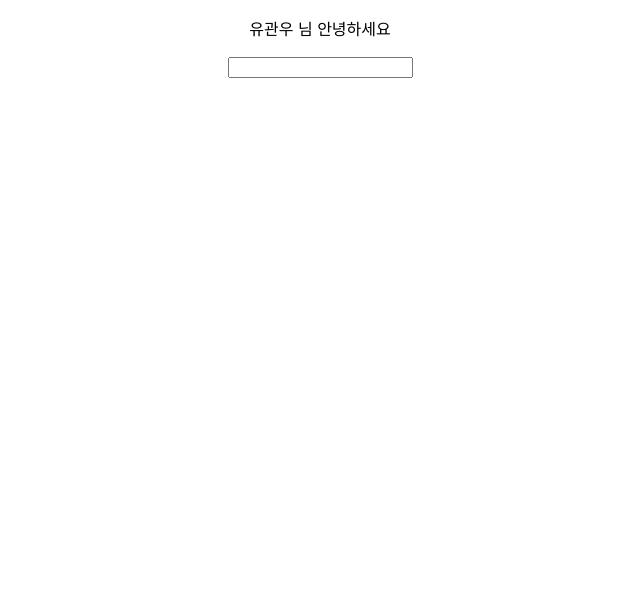
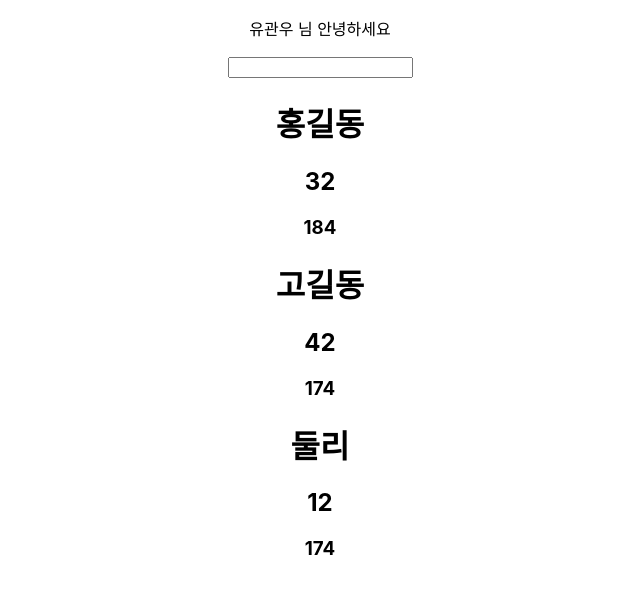
Before and after one commit to skymill2000/fintech_20210524, a React (Create React App) app in the folder fintech/: page / in a window 1280 px wide. Shown: the top 594 px of the page, without its empty margins (320-960 px from the left). Built offline with nearby package versions, Linux system fonts and the light colour scheme.

Commit message:
리스트 작성 완료

```diff
--- a/fintech/src/App.js
+++ b/fintech/src/App.js
@@ -2,8 +2,9 @@ import logo from "./logo.svg";
 import "./App.css";
 import Welcome from "./component/Welcome";
 import { useState } from "react";
+import ListComponent from "./component/ListComponent";
 
-function App() {
+const App = () => {
   let [userName, setUserName] = useState("유관우");
 
   const handleChangeName = (e) => {
@@ -16,8 +17,9 @@ function App() {
     <div className="App">
       <p>{userName} 님 안녕하세요</p>
       <input onChange={handleChangeName}></input>
+      <ListComponent></ListComponent>
     </div>
   );
-}
+};
 
 export default App;
--- /dev/null
+++ b/fintech/src/component/ListComponent.js
@@ -0,0 +1,24 @@
+import React, { useState } from "react";
+
+const ListComponent = () => {
+  const [array, setarray] = useState([
+    { name: "홍길동", age: "32", height: "184" },
+    { name: "고길동", age: "42", height: "174" },
+    { name: "둘리", age: "12", height: "174" },
+  ]);
+  return (
+    <div>
+      {array.map((user, index) => {
+        return (
+          <>
+            <h1 key={index}>{user.name}</h1>
+            <h2>{user.age}</h2>
+            <h3>{user.height}</h3>
+          </>
+        );
+      })}
+    </div>
+  );
+};
+
+export default ListComponent;
```
